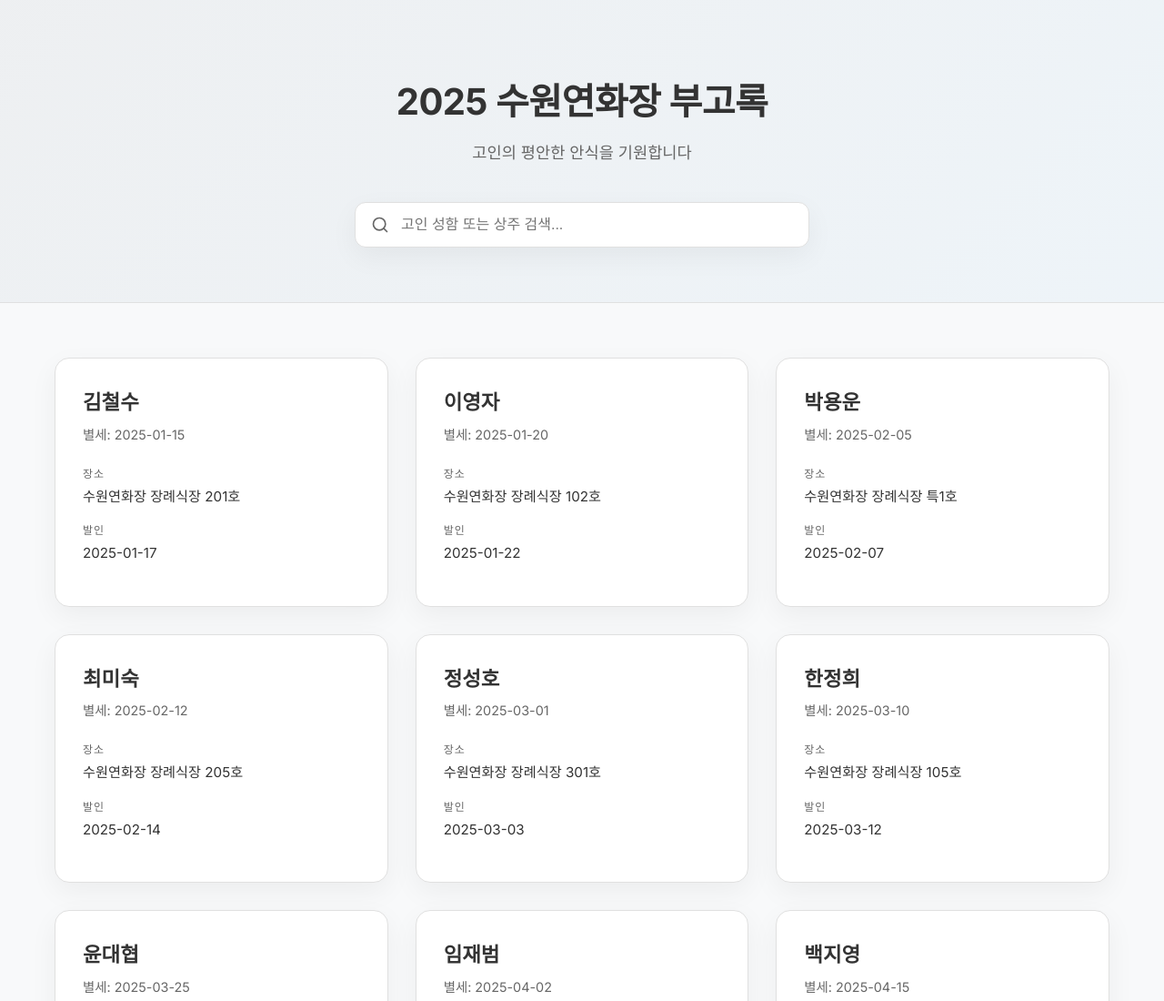
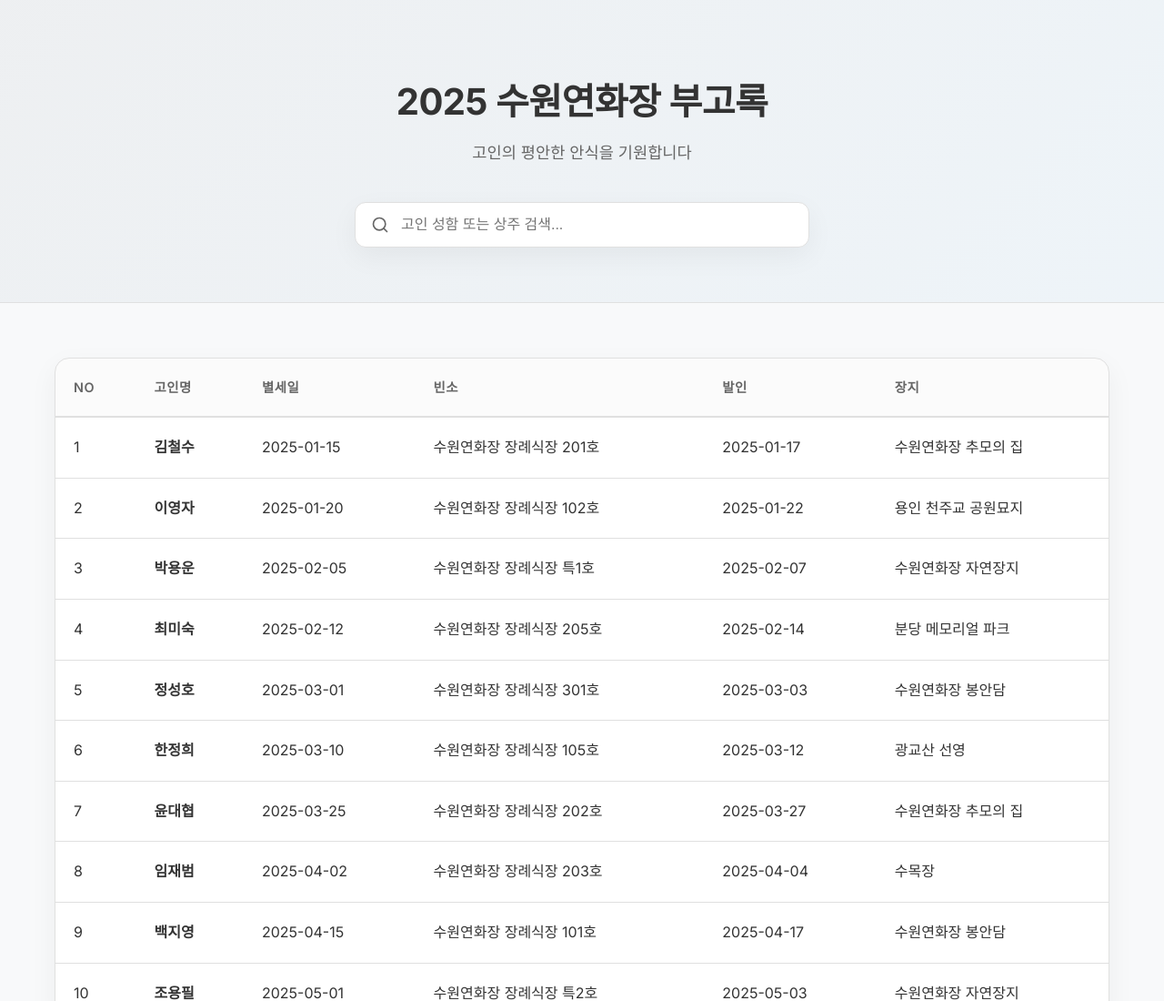
Before and after one commit to heekeunlee/events_2025, a website built with Vite: page index.html in a window 1280 px wide. Shown: the top 1100 px of the page at 91% size. Built offline with nearby package versions, Linux system fonts and the light colour scheme.

Commit message:
feat: convert grid to premium table layout

```diff
--- a/app.js
+++ b/app.js
@@ -13,33 +13,31 @@ async function init() {
         setupModal();
     } catch (error) {
         console.error('Error loading data:', error);
-        document.getElementById('obituary-grid').innerHTML = '<div class="loader">데이터를 불러오는 중 오류가 발생했습니다.</div>';
+        const body = document.getElementById('obituary-body');
+        if (body) {
+            body.innerHTML = '<tr><td colspan="6" class="loader">데이터를 불러오는 중 오류가 발생했습니다.</td></tr>';
+        }
     }
 }
 
 function renderObituaries(data) {
-    const grid = document.getElementById('obituary-grid');
+    const body = document.getElementById('obituary-body');
+    if (!body) return;
 
     if (data.length === 0) {
-        grid.innerHTML = '<div class="loader">검색 결과가 없습니다.</div>';
+        body.innerHTML = '<tr><td colspan="6" class="loader">검색 결과가 없습니다.</td></tr>';
         return;
     }
 
-    grid.innerHTML = data.map(item => `
-        <div class="obituary-card" onclick="showDetail(${item.id})">
-            <div class="card-header">
-                <h2 class="card-name">${item.name}</h2>
-                <span class="card-date">별세: ${item.diedDate}</span>
-            </div>
-            <div class="card-info">
-                <span class="info-label">장소</span>
-                <span class="info-value">${item.place}</span>
-            </div>
-            <div class="card-info">
-                <span class="info-label">발인</span>
-                <span class="info-value">${item.funeralDate}</span>
-            </div>
-        </div>
+    body.innerHTML = data.map(item => `
+        <tr onclick="showDetail(${item.id})">
+            <td>${item.id}</td>
+            <td style="font-weight: 600;">${item.name}</td>
+            <td>${item.diedDate}</td>
+            <td>${item.place}</td>
+            <td>${item.funeralDate}</td>
+            <td>${item.burialPlace}</td>
+        </tr>
     `).join('');
 }
 
--- a/index.html
+++ b/index.html
@@ -24,9 +24,25 @@
         </header>
 
         <main class="container">
-            <div id="obituary-grid" class="obituary-grid">
-                <!-- Data will be injected here -->
-                <div class="loader">데이터를 불러오는 중입니다...</div>
+            <div class="table-responsive">
+                <table id="obituary-table">
+                    <thead>
+                        <tr>
+                            <th>No</th>
+                            <th>고인명</th>
+                            <th>별세일</th>
+                            <th>빈소</th>
+                            <th>발인</th>
+                            <th>장지</th>
+                        </tr>
+                    </thead>
+                    <tbody id="obituary-body">
+                        <!-- Data will be injected here -->
+                        <tr>
+                            <td colspan="6" class="loader">데이터를 불러오는 중입니다...</td>
+                        </tr>
+                    </tbody>
+                </table>
             </div>
         </main>
 
--- a/style.css
+++ b/style.css
@@ -95,86 +95,65 @@ h1 {
     color: var(--text-muted);
 }
 
-.obituary-grid {
-    display: grid;
-    grid-template-columns: repeat(auto-fill, minmax(300px, 1fr));
-    gap: 30px;
-    padding: 60px 0;
+.table-responsive {
+    width: 100%;
+    overflow-x: auto;
+    background-color: var(--card-bg);
+    border-radius: 16px;
+    box-shadow: var(--shadow);
+    margin: 60px 0;
+    border: 1px solid var(--border-color);
 }
 
-.obituary-card {
-    background-color: var(--card-bg);
-    border-radius: 16px;
-    padding: 30px;
-    border: 1px solid var(--border-color);
-    box-shadow: var(--shadow);
-    transition: var(--transition);
-    cursor: pointer;
-    position: relative;
-    overflow: hidden;
+table {
+    width: 100%;
+    border-collapse: collapse;
+    text-align: left;
 }
 
-.obituary-card:hover {
-    transform: translateY(-5px);
-    border-color: var(--accent-color);
+th {
+    background-color: rgba(44, 62, 80, 0.02);
+    padding: 20px;
+    font-weight: 600;
+    font-size: 0.9rem;
+    color: var(--text-muted);
+    border-bottom: 2px solid var(--border-color);
+    text-transform: uppercase;
+    letter-spacing: 0.5px;
 }
 
-.obituary-card::before {
-    content: '';
-    position: absolute;
-    top: 0;
-    left: 0;
-    width: 4px;
-    height: 100%;
-    background-color: var(--accent-color);
-    opacity: 0;
+td {
+    padding: 20px;
+    font-size: 1rem;
+    color: var(--text-main);
+    border-bottom: 1px solid var(--border-color);
     transition: var(--transition);
 }
 
-.obituary-card:hover::before {
-    opacity: 1;
+tr {
+    cursor: pointer;
+    transition: var(--transition);
 }
 
-.card-header {
-    margin-bottom: 20px;
+tr:last-child td {
+    border-bottom: none;
 }
 
-.card-name {
-    font-size: 1.4rem;
-    font-weight: 600;
-    margin-bottom: 5px;
-}
-
-.card-date {
-    font-size: 0.9rem;
-    color: var(--text-muted);
-    font-weight: 500;
-}
-
-.card-info {
-    margin-bottom: 15px;
-}
-
-.info-label {
-    font-size: 0.75rem;
-    text-transform: uppercase;
-    letter-spacing: 1px;
-    color: var(--text-muted);
-    display: block;
-    margin-bottom: 4px;
-}
-
-.info-value {
-    font-size: 0.95rem;
-    color: var(--text-main);
-    display: block;
+tr:hover td {
+    background-color: rgba(52, 152, 219, 0.05);
 }
 
 .loader {
-    grid-column: 1 / -1;
     text-align: center;
     padding: 40px;
     color: var(--text-muted);
+}
+
+@media (max-width: 768px) {
+    th, td {
+        padding: 15px 10px;
+        font-size: 0.85rem;
+    }
 }
 
 footer {
```
Also changed, not shown: 1 other file.
